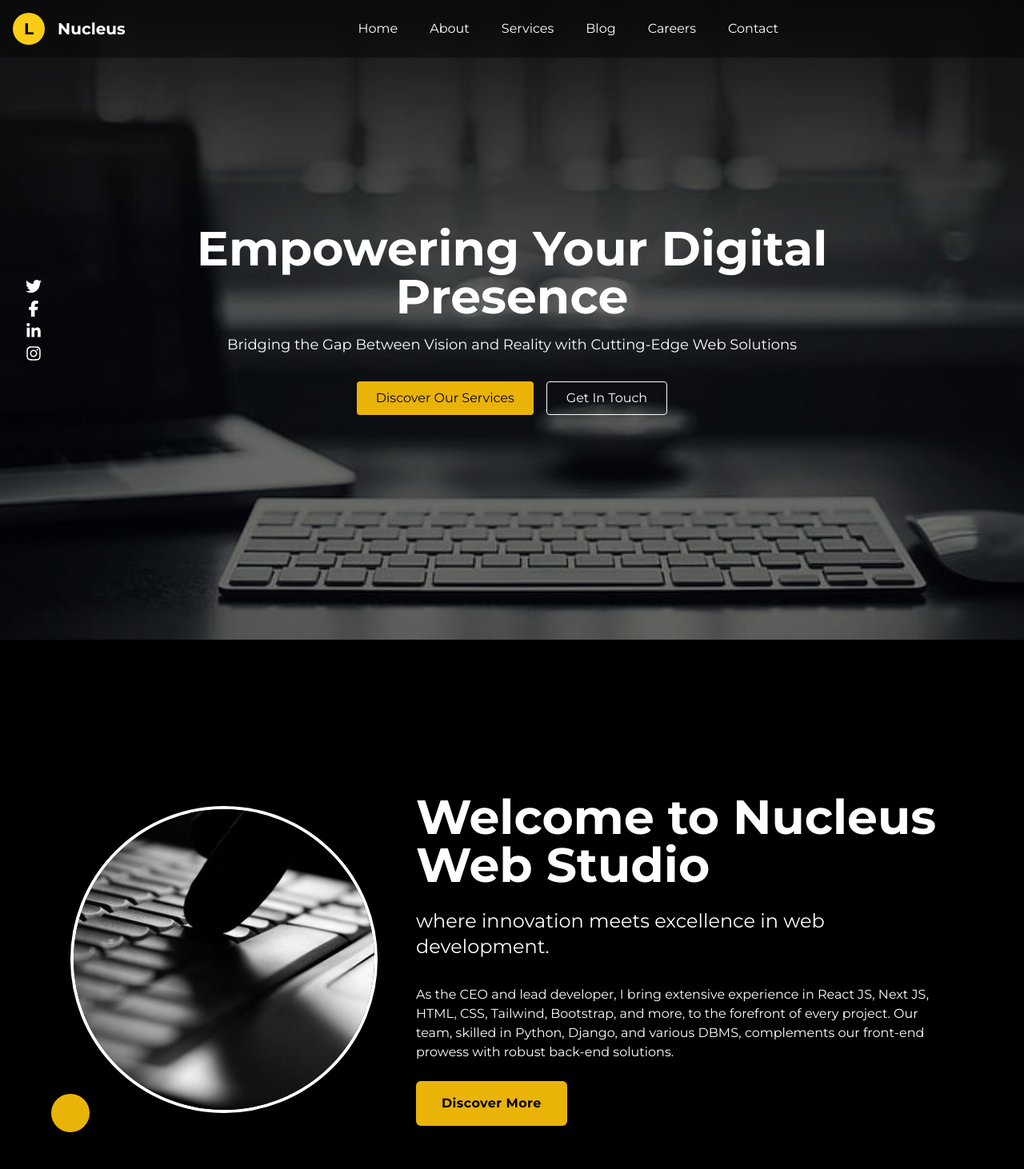
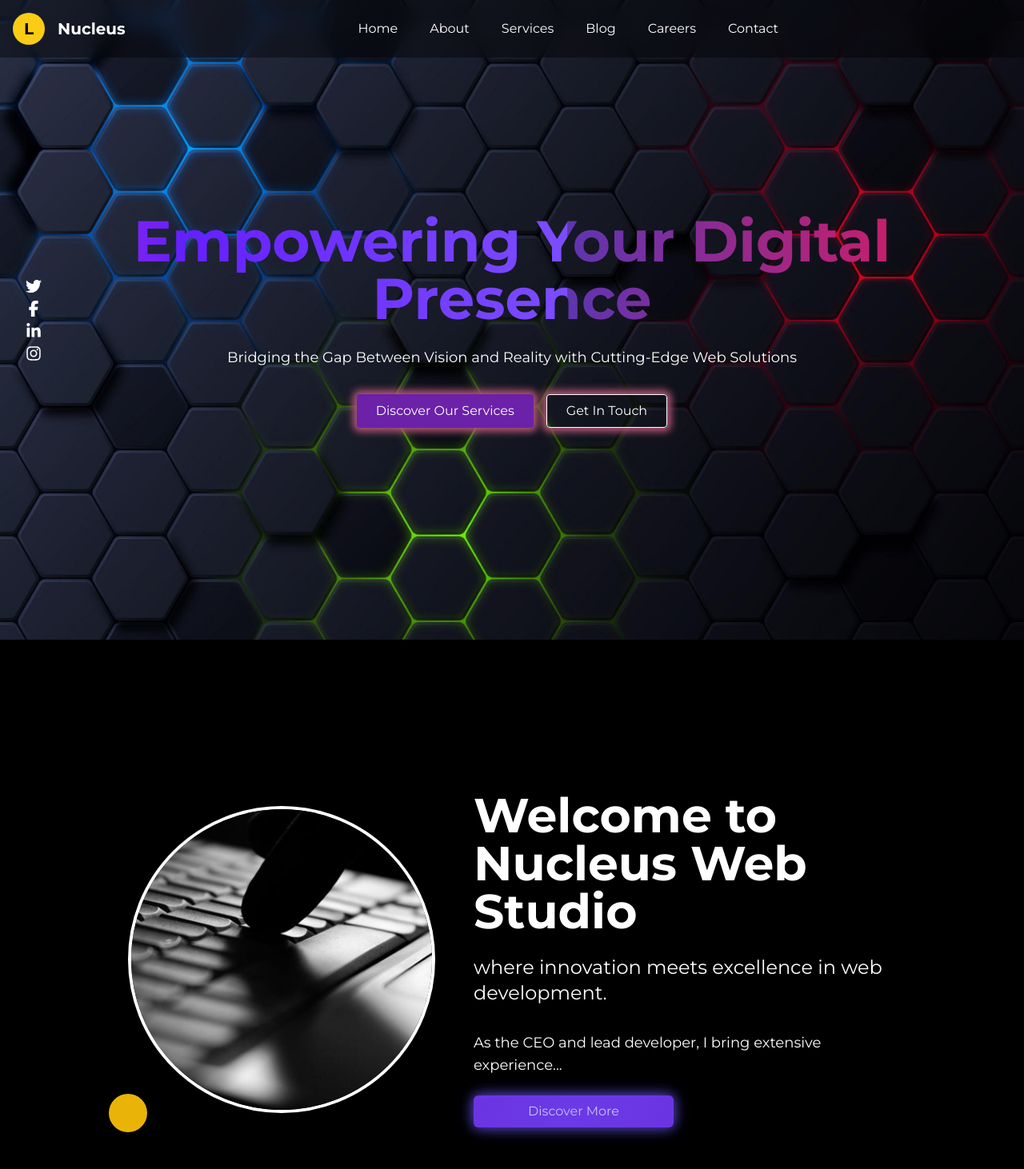
Before and after one commit to ElhamDevelopmentStudio/MyCompany, a React (Vite) app: page / in a window 1280 px wide. Shown: the top 1462 px of the page at 80% size. Built offline with nearby package versions, Linux system fonts and the light colour scheme.

Commit message:
modified home page

```diff
--- a/package.json
+++ b/package.json
@@ -29,7 +29,8 @@
     "react-dom": "^18.2.0",
     "react-icons": "^5.0.1",
     "react-router-dom": "^6.22.0",
-    "react-spring": "^9.7.3"
+    "react-spring": "^9.7.3",
+    "sass": "^1.70.0"
   },
   "devDependencies": {
     "@types/react": "^18.2.43",
--- a/src/App.jsx
+++ b/src/App.jsx
@@ -13,7 +13,6 @@ const App = () => {
           <Routes>
             <Route path="/" element={<HomePage />} />
             <Route path="/services" element={<ServicesPage />} />
-            <Route path="/home" element={<LandingPage />} />
 
             <Route path="/button" element={<GradientButton />} />
           </Routes>
--- a/src/Components/Home/Home.jsx
+++ b/src/Components/Home/Home.jsx
@@ -30,27 +30,25 @@ const GradientButton = ({ buttonText }) => {
 };
 
 const Overview = () => {
-  // Content for the overview section
   return (
-    <section className="text-white bg-gray-800 body-font">
-      <div className="container mx-auto flex px-5 py-24 items-center justify-center flex-col">
-        <div className="text-center lg:w-2/3 w-full">
-          <p className="mb-8 leading-relaxed">
-            Welcome to [Your Company Name], where innovation meets excellence in
-            web development. As the CEO and lead developer, I bring extensive
-            experience in React JS, Next JS, HTML, CSS, Tailwind, Bootstrap, and
-            more, to the forefront of every project. Our team, skilled in
-            Python, Django, and various DBMS, complements our front-end prowess
-            with robust back-end solutions. Our mission? To deliver bespoke web
-            experiences that startups and SMBs can proudly call their crown
-            jewels.
-          </p>
-          <div className="flex justify-center">
-            <GradientButton buttonText="Learn More" />
+    <div className="bg-gray-900 text-white">
+      <div className="container mx-auto py-24">
+        <div className="max-w-md mx-auto bg-gray-800 rounded-xl shadow-md overflow-hidden md:max-w-2xl hover:shadow-lg transition-shadow duration-300 ease-in-out">
+          <div className="md:flex">
+            <div className="p-8">
+              <div className="uppercase tracking-wide text-sm text-indigo-500 font-semibold">
+                Overview
+              </div>
+              <p className="mt-2 text-white">
+                Welcome to [Your Company Name], where innovation meets
+                excellence in web development...
+              </p>
+              {/* ... */}
+            </div>
           </div>
         </div>
       </div>
-    </section>
+    </div>
   );
 };
 
@@ -63,19 +61,19 @@ const Navigation = () => {
           <span className="ml-3 text-xl">[Your Company Logo]</span>
         </a>
         <nav className="md:ml-auto flex flex-wrap items-center text-base justify-center">
-          <a href="#about" className="mr-5 hover:text-gray-300">
+          <a href="#" className="mr-5 hover:text-gray-300">
             About Us
           </a>
-          <a href="#services" className="mr-5 hover:text-gray-300">
+          <a href="#" className="mr-5 hover:text-gray-300">
             Services
           </a>
-          <a href="#portfolio" className="mr-5 hover:text-gray-300">
+          <a href="#" className="mr-5 hover:text-gray-300">
             Portfolio
           </a>
-          <a href="#blog" className="mr-5 hover:text-gray-300">
+          <a href="#" className="mr-5 hover:text-gray-300">
             Blog
           </a>
-          <a href="#contact" className="mr-5 hover:text-gray-300">
+          <a href="#" className="mr-5 hover:text-gray-300">
             Contact Us
           </a>
         </nav>
--- a/src/Components/Home/HomeHero.jsx
+++ b/src/Components/Home/HomeHero.jsx
@@ -3,13 +3,15 @@ import { faTwitter, faFacebookF, faLinkedinIn, faInstagram } from '@fortawesome/
 import { motion } from 'framer-motion';
 import '@fontsource/plus-jakarta-sans';
 import TranslucentNavbar from './Navbar';
+import "./style.css";
 
 const buttonVariants = {
   hover: {
-    scale: 1.05,
+    scale: 1.1,
+    boxShadow: "0 0 8px rgba(255, 255, 255, 0.8)",
     transition: {
       duration: 0.3,
-      type: 'spring',
+      yoyo: Infinity,
     },
   },
   tap: {
@@ -17,44 +19,51 @@ const buttonVariants = {
   },
 };
 
+const slideInFromLeft = {
+  hidden: { x: -100, opacity: 0 },
+  visible: {
+    x: 0,
+    opacity: 1,
+    transition: { type: "spring", duration: 1.5 },
+  },
+};
+
 const HomeHero = () => {
-  const imageUrl = "/image3.jpg";
+  const imageUrl = "/image11.jpg";
   return (
-    <div className="font-plus-jakarta-sans text-white min-h-screen flex flex-col justify-between relative"
-    style={{ backgroundImage: `url(${imageUrl})`, backgroundSize: 'cover', backgroundPosition: 'center',  }}>
-      {/* Translucent Navbar */}
-
-
+    <motion.div
+      initial="hidden"
+      whileInView="visible"
+      viewport={{ once: true }}
+      variants={slideInFromLeft}
+    >
+      <div
+        className="font-plus-jakarta-sans text-white min-h-screen flex flex-col justify-between relative bg-cover bg-center"
+        style={{ backgroundImage: `url(${imageUrl})` }}
+      >
         <TranslucentNavbar />
-
-      {/* Content Section */}
-      <div className="flex flex-col items-center justify-center flex-grow px-8 md:px-20 lg:px-40">
-        {/* Text Section */}
+        <div className="flex flex-col items-center justify-center flex-grow px-4 sm:px-8 md:px-20 lg:px-40">
           <div className="text-center">
-          <h1 className="text-4xl md:text-5xl lg:text-6xl font-bold leading-tight">Empowering Your Digital Presence</h1>
-          <p className="text-sm md:text-base lg:text-lg mt-4 leading-snug">Bridging the Gap Between Vision and Reality with Cutting-Edge Web Solutions</p>
-
-
-          {/* Call to Action Buttons */}
-          <div className="mt-8 flex justify-center">
+            <h1 className="text-3xl sm:text-4xl md:text-5xl lg:text-7xl font-bold leading-tight gradient-text hero-text-gradient">
+              Empowering Your Digital Presence
+            </h1>
+            <p className="mt-6 mb-8 text-lg sm:text-sm md:text-base lg:text-lg leading-snug">
+              Bridging the Gap Between Vision and Reality with Cutting-Edge Web
+              Solutions
+            </p>
+            <div className="mt-8 flex flex-col sm:flex-row justify-center space-y-4 sm:space-y-0 sm:space-x-4">
+              {/* Example button with gradient shadow */}
               <motion.button
-              whileHover={{ scale: 1.05 }}
-              whileTap={{ scale: 0.95 }}
-              className="bg-yellow-500 text-black px-6 py-2 rounded mr-4"
-              initial={{ opacity: 0, y: 20 }}
-              animate={{ opacity: 1, y: 0 }}
-              transition={{ duration: 0.5 }}
+                className="bg-purple-800 text-white px-6 py-2 rounded shadow-lg transition duration-300 ease-in-out hover:bg-purple-700"
                 variants={buttonVariants}
+                style={{
+                  animation: "moveShadow 3s infinite linear",
+                }}
               >
                 Discover Our Services
               </motion.button>
               <motion.button
-              whileHover={{ scale: 1.05 }}
-              whileTap={{ scale: 0.95 }}
-              className="border border-white px-6 py-2 rounded"
-              initial={{ opacity: 0, y: 20 }}
-              animate={{ opacity: 1, y: 0 }}
-              transition={{ duration: 0.5 }}
+                className="gradient-button border border-white px-6 py-2 rounded"
                 variants={buttonVariants}
               >
                 Get In Touch
@@ -63,56 +72,114 @@ const HomeHero = () => {
           </div>
         </div>
 
-
         {/* Social Icons - Vertically arranged, centered to the left */}
-      <div className="absolute left-8 top-1/2 transform -translate-y-1/2 space-y-4">
-      <div className="flex flex-col space-y-2">
-        <FontAwesomeIcon icon={faTwitter} size="lg" className="text-white hover:text-gray-300 transition-colors duration-200" />
-        <FontAwesomeIcon icon={faFacebookF} size="lg" className="text-white hover:text-gray-300 transition-colors duration-200" />
-        <FontAwesomeIcon icon={faLinkedinIn} size="lg" className="text-white hover:text-gray-300 transition-colors duration-200" />
-        <FontAwesomeIcon icon={faInstagram} size="lg" className="text-white hover:text-gray-300 transition-colors duration-200" />
+        <div className="flex sm:hidden justify-center bottom-0 left-0 right-0 mx-auto pb-4 absolute space-x-2">
+          <FontAwesomeIcon
+            icon={faTwitter}
+            size="lg"
+            className="text-white hover:text-gray-300 transition-colors duration-200"
+          />
+          <FontAwesomeIcon
+            icon={faFacebookF}
+            size="lg"
+            className="text-white hover:text-gray-300 transition-colors duration-200"
+          />
+          <FontAwesomeIcon
+            icon={faLinkedinIn}
+            size="lg"
+            className="text-white hover:text-gray-300 transition-colors duration-200"
+          />
+          <FontAwesomeIcon
+            icon={faInstagram}
+            size="lg"
+            className="text-white hover:text-gray-300 transition-colors duration-200"
+          />
+        </div>
+        <div className="hidden sm:flex sm:flex-col sm:absolute sm:left-8 sm:top-1/2 sm:transform sm:-translate-y-1/2 space-y-2">
+          <FontAwesomeIcon
+            icon={faTwitter}
+            size="lg"
+            className="text-white hover:text-gray-300 transition-colors duration-200"
+          />
+          <FontAwesomeIcon
+            icon={faFacebookF}
+            size="lg"
+            className="text-white hover:text-gray-300 transition-colors duration-200"
+          />
+          <FontAwesomeIcon
+            icon={faLinkedinIn}
+            size="lg"
+            className="text-white hover:text-gray-300 transition-colors duration-200"
+          />
+          <FontAwesomeIcon
+            icon={faInstagram}
+            size="lg"
+            className="text-white hover:text-gray-300 transition-colors duration-200"
+          />
         </div>
       </div>
-    </div>
+    </motion.div>
   );
 };
 
 const WelcomeSection = () => {
   return (
-    <div className="flex items-center justify-center px-8 py-16 bg-black min-h-screen text-white">
-      <div className="relative mr-12">
-        {/* Image container to make the image round and responsive */}
-        <div className="w-64 h-64 lg:w-96 lg:h-96 overflow-hidden rounded-full border-4 border-white">
-          <img src="/image2.jpg" alt="Profile" className="object-cover w-full h-full" />
+    <motion.div
+      initial="hidden"
+      whileInView="visible"
+      viewport={{ once: true }}
+      variants={slideInFromLeft}
+    >
+      <div className="flex flex-col lg:flex-row items-center justify-center px-4 sm:px-8 md:px-20 lg:px-40 py-16 bg-black min-h-screen text-white">
+        <div className="relative mb-8 lg:mb-0 lg:mr-12">
+          <div className="w-48 h-48 md:w-64 md:h-64 lg:w-96 lg:h-96 overflow-hidden rounded-full border-4 border-white">
+            <img
+              src="/image2.jpg"
+              alt="Profile"
+              className="object-cover w-full h-full"
+            />
           </div>
-        {/* Yellow circle positioned as a small bubble */}
+          {/* Adjusting the position and size of the decorative circle for responsiveness */}
           <div className="w-8 h-8 lg:w-12 lg:h-12 bg-yellow-500 rounded-full absolute bottom-0 left-0 transform translate-x-[-50%] translate-y-[50%]" />
         </div>
 
-      {/* Text and button */}
-      <div className="flex flex-col max-w-2xl">
-        <h1 className="text-5xl lg:text-6xl font-bold mb-6">Welcome to Nucleus Web Studio</h1>
-        <p className="text-xl lg:text-2xl mb-8">where innovation meets excellence in web development.</p>
-        <p className="mb-6">As the CEO and lead developer, I bring extensive experience in React JS, Next JS, HTML, CSS, Tailwind, Bootstrap, and more, to the forefront of every project. Our team, skilled in Python, Django, and various DBMS, complements our front-end prowess with robust back-end solutions.</p>
+        <div className="flex flex-col max-w-xl">
+          <h1 className="text-3xl sm:text-4xl md:text-5xl lg:text-6xl font-bold mb-6">
+            Welcome to Nucleus Web Studio
+          </h1>
+          <p className="text-md sm:text-lg md:text-xl lg:text-2xl mb-8">
+            where innovation meets excellence in web development.
+          </p>
+          <p className="text-sm sm:text-md md:text-lg mb-6">
+            As the CEO and lead developer, I bring extensive experience...
+          </p>
+          {/* Button styling adjusted for a more cohesive look with the rest of the site's aesthetic */}
           <motion.button
             whileHover={{ scale: 1.05 }}
             whileTap={{ scale: 0.95 }}
-          className="self-start px-8 py-4 bg-yellow-500 text-black rounded-md font-semibold tracking-wide cursor-pointer shadow-lg"
+            className="gradient-shadow-button"
           >
             Discover More
           </motion.button>
         </div>
       </div>
+    </motion.div>
   );
 };
 
-
 const HomePage = () => {
   return (
+    <motion.div
+      initial="hidden"
+      whileInView="visible"
+      viewport={{ once: true }}
+      variants={slideInFromLeft}
+    >
       <div className="min-h-screen flex flex-col">
         <HomeHero />
         <WelcomeSection />
       </div>
+    </motion.div>
   );
 };
 
--- a/src/Components/Home/style.css
+++ b/src/Components/Home/style.css
@@ -1,10 +1,95 @@
-/* Define complex gradients in your CSS file */
-.button-gradient {
-  background-image: linear-gradient(135deg, #ff416c 25%, transparent 25%),
-                    linear-gradient(225deg, #ff416c 25%, transparent 25%),
-                    linear-gradient(315deg, #ff416c 25%, #0f0f0f 25%),
-                    linear-gradient(45deg, #ff416c 25%, #0f0f0f 25%);
-  background-position: 26px 0, 26px 0, 0 0, 0 0;
-  background-size: 52px 52px;
-  background-repeat: repeat;
+:root {
+  --button-height: 2.5rem; /* Default height */
+  --button-width-small: 150px; /* Default small width */
+  --button-width-medium: 200px; /* Medium screens */
+  --button-width-large: 250px; /* Large screens */
 }
+
+@keyframes moveShadow {
+  0% {
+    box-shadow: 0 0 10px 5px #904e95;
+  }
+  25% {
+    box-shadow: 0 0 10px 5px #e96443;
+  }
+  50% {
+    box-shadow: 0 0 10px 5px #904e95;
+  }
+  75% {
+    box-shadow: 0 0 10px 5px #e96443;
+  }
+  100% {
+    box-shadow: 0 0 10px 5px #904e95;
+  }
+}
+
+.gradient-button {
+  animation: moveShadow 3s infinite linear;
+}
+
+
+.hero-text-gradient {
+  background: linear-gradient(
+    90deg,
+    #5e35b1, #d81b60, #ff4081, #651fff, #7c4dff
+  );
+  background-size: 200% auto;
+  color: #fff;
+  background-clip: text;
+  text-fill-color: transparent;
+  -webkit-background-clip: text;
+  -webkit-text-fill-color: transparent;
+  display: inline-block;
+  animation: GradientShift 40s linear infinite;
+}
+
+@keyframes GradientShift {
+  0% { background-position: 200% 0; }
+  100% { background-position: -200% 0; }
+}
+
+.gradient-shadow-button {
+  display: inline-flex;
+  justify-content: center;
+  align-items: center;
+  height: var(--button-height);
+  width: var(--button-width-small);
+  padding: 0.5rem 1rem;
+  font-size: 1rem;
+  color: #FFFFFF;
+  background-color: #6D28D9; /* Fallback color */
+  border: none;
+  border-radius: 0.375rem; /* 6px */
+  cursor: pointer;
+  transition: all 0.3s ease;
+  position: relative;
+  overflow: hidden;
+  box-shadow: 0 0 15px rgba(104, 84, 249, 0.7), 0 0 20px rgba(104, 84, 249, 0.5);
+}
+
+.gradient-shadow-button::before {
+  content: '';
+  position: absolute;
+  top: 0;
+  left: -100%;
+  height: 100%;
+  width: 300%;
+  background: linear-gradient(120deg, transparent, rgba(104, 84, 249, 0.4), transparent);
+  transition: all 0.5s ease;
+}
+
+.gradient-shadow-button:hover::before {
+  left: 100%;
+}
+
+@media (min-width: 768px) {
+  .gradient-shadow-button {
+    width: var(--button-width-medium);
+  }
+}
+
+@media (min-width: 1024px) {
+  .gradient-shadow-button {
+    width: var(--button-width-large);
+  }
+}
```
Also changed, not shown: 1 other file (tests, documents, lock files or other folders). Lines whose indentation alone changed are shown as unchanged.
